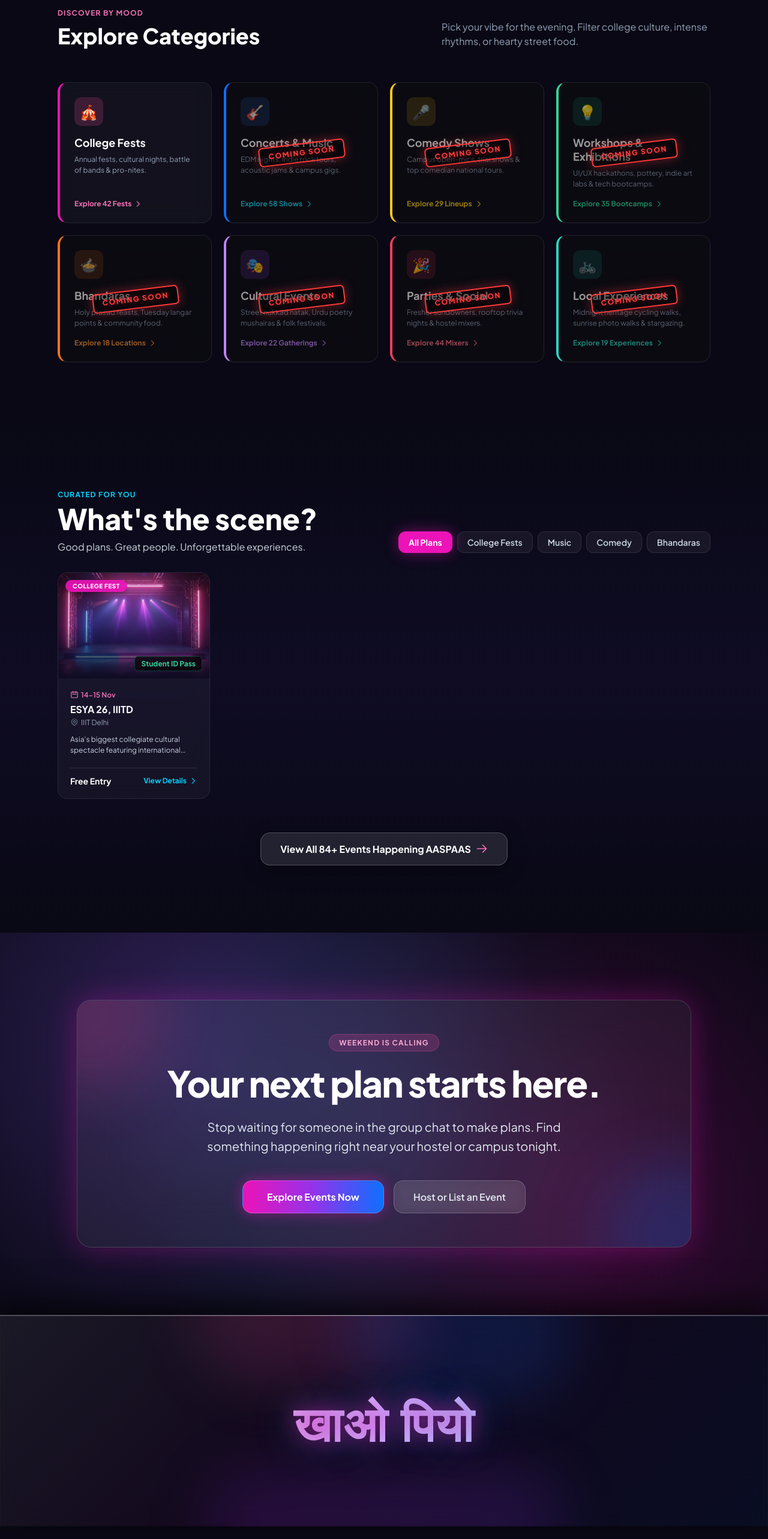
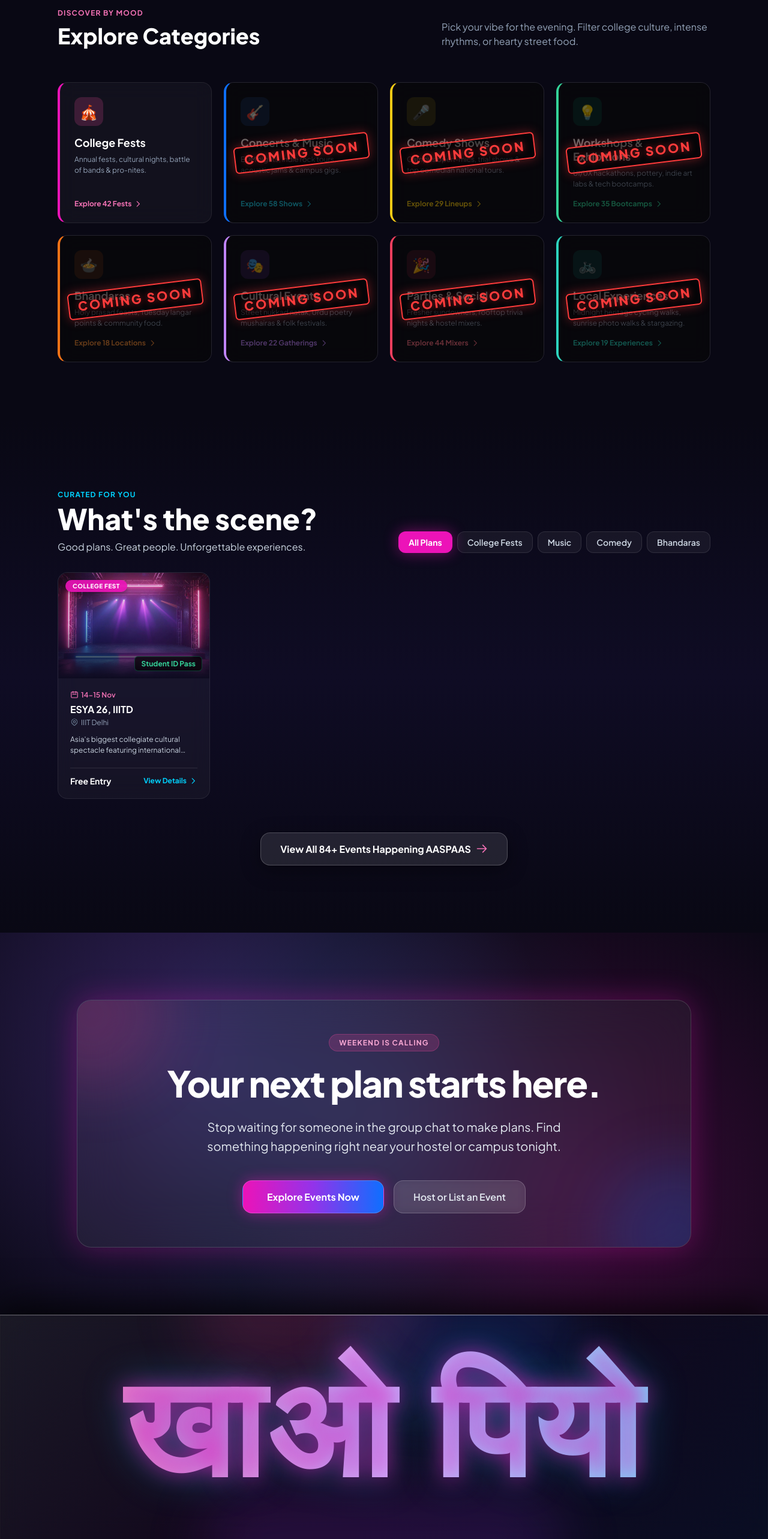
Before and after one commit to arham-data/Khao-Piyo, a React (Vite) app: page / in a window 1280 px wide. Shown: the part 1660-4226 px from the top of the page at 60% size. Before the commit the page ends 4205 px from the top, so only its background shows below. Built offline with nearby package versions, Linux system fonts and the light colour scheme; a web font is replaced by a local one.

Commit message:
style: improved styles of footer

```diff
--- a/src/components/Footer.css
+++ b/src/components/Footer.css
@@ -5,9 +5,9 @@
 
 .footer {
   position: relative;
-  padding: 4rem 2rem 3rem;
+  padding: 1rem 2rem 1rem;
   overflow: hidden;
-  border-top: 1px solid rgba(255, 255, 255, 0.1);
+  /*border-top: 1px solid rgba(255, 255, 255, 0.1);*/
   background-image:
     linear-gradient(
       135deg,
@@ -84,14 +84,14 @@
   position: relative;
   z-index: 10;
   width: 100%;
-  padding: 3rem 2rem;
+  padding: 1rem 1rem;
 }
 
 .footer-brand {
   width: 100%;
   padding: 1.5rem 0;
   font-family: 'Amita', cursive;
-  font-size: clamp(2rem, 7vw, 5rem);
+  font-size: clamp(4rem, 18vw, 20rem);
   font-weight: 700;
   line-height: 1.2;
   letter-spacing: 0.02em;
--- a/src/pages/HomePage.css
+++ b/src/pages/HomePage.css
@@ -598,7 +598,7 @@
   display: flex;
   align-items: center;
   justify-content: center;
-  background-color: rgba(0, 0, 0, 0.4);
+  background-color: rgba(0, 0, 0, 0.6);
 }
 
 .category-coming-soon-label {
@@ -609,7 +609,7 @@
   border-radius: 0.4rem;
   background-color: rgba(0, 0, 0, 0.35);
   color: #ff3b3b;
-  font-size: 0.75rem;
+  font-size: 1.3rem;
   font-weight: 800;
   letter-spacing: 0.14em;
   text-transform: uppercase;
@@ -1192,6 +1192,10 @@
     padding: 4rem 1.25rem;
   }
 
+  .categories-grid{
+    grid-template-columns: 1fr 1fr;
+  }
+
   .categories-inner,
   .events-inner {
     padding: 0;
```
